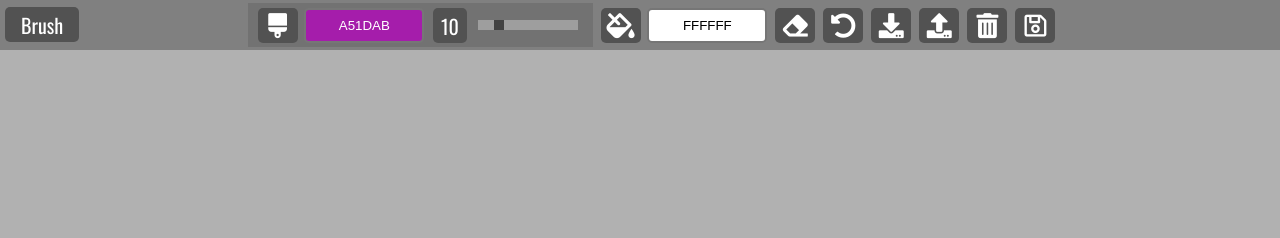
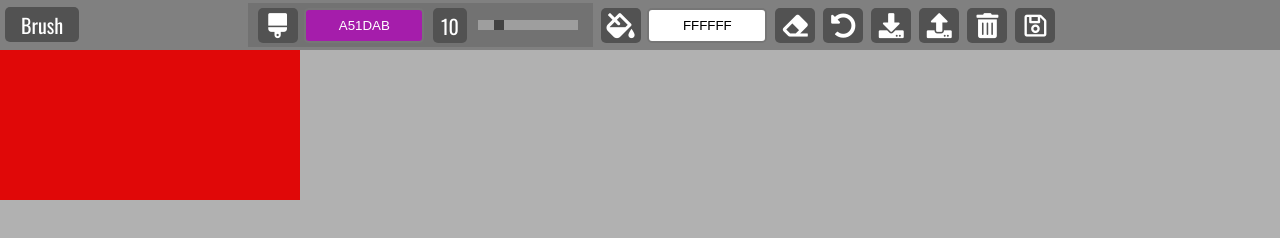
Before and after one commit to russellbot/paint-clone, a plain HTML site: page index.html in a window 1280 px wide. Drawn offline with nearby package versions, Linux system fonts and the light colour scheme.

Commit message:
added canvas

```diff
--- a/script.js
+++ b/script.js
@@ -13,7 +13,9 @@ const downloadBtn = document.getElementById('download');
 const { body } = document;
 
 // Global Variables
-
+const canvas = document.createElement('canvas');
+canvas.id = 'canvas';
+const context = canvas.getContext('2d');
 let currentSize = 10;
 let bucketColor = '#FFFFFF';
 let currentColor = '#A51DAB';
--- a/style.css
+++ b/style.css
@@ -146,7 +146,7 @@ body {
 
 /* Canvas */
 canvas#canvas {
-  background-color: rgb(177, 177, 177);
+  background-color: rgb(224, 8, 8);
   position: absolute;
   top: 50px;
   cursor: crosshair;
```
